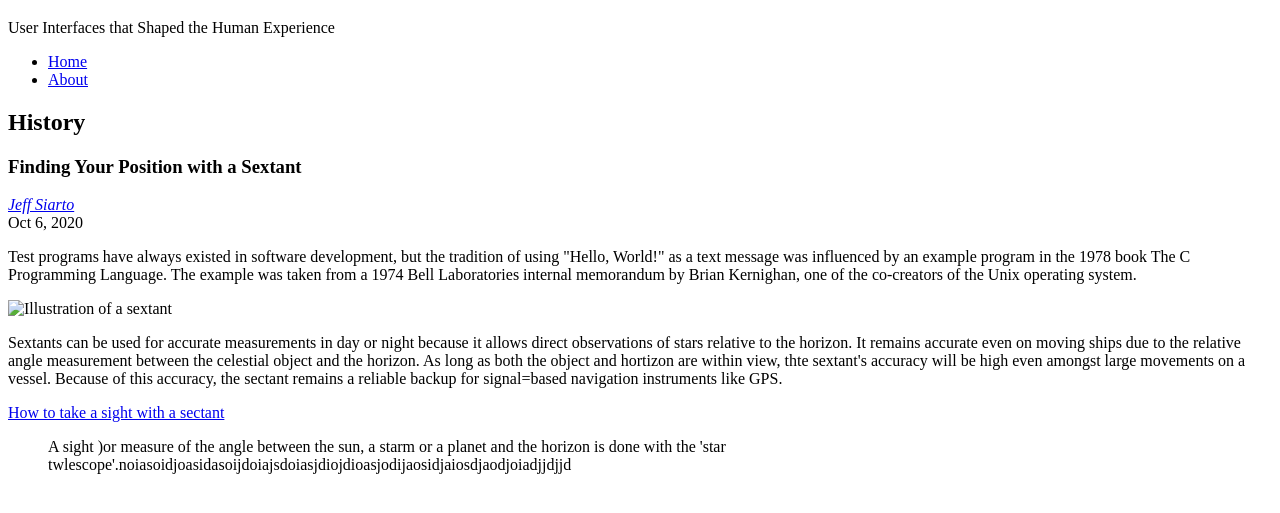
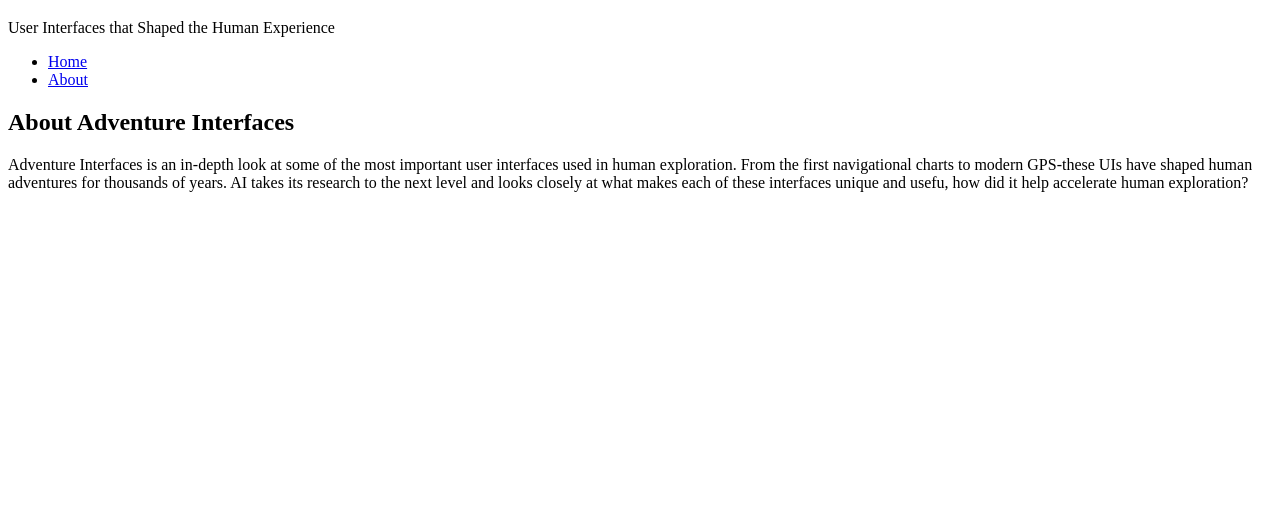
Before and after one commit to MattMorrell15/mi349_blog, a plain HTML site: page about.html in a window 1280 px wide. Shown: the part 61-574 px from the top of the page. Drawn offline with Linux system fonts and the light colour scheme.

```diff
--- a/about.html
+++ b/about.html
@@ -3,12 +3,12 @@
 <head>
     <meta charset="UTF-8">
     <meta name="viewport" content="width=device-width, initial-scale=1.0">
-    <title>Effective use of virtual reality to improve student outcomes in Science</title>
-  </head>
-  <body>
+    <title>About - AI</title>
+</head>
+<body>
     <header>
-      <h1>Adventure Interfaces</h1>
-      <p>User Interfaces that Shaped the Human Experience</p>
+        <h1>Adventure Interfaces</h1>
+        <p>User Interfaces that Shaped the Human Experience</p>
         <nav>
             <ul>
                 <li><a href="index.html">Home</a></li>
@@ -16,20 +16,9 @@
             </ul>
         </nav>
     </header>
-    <section id="blog">
-        <h2>History</h2>
-        <article class="blog-post">
-            <h3>Finding Your Position with a Sextant</h3>
-            <address class="author"><a rel="author" href="https://twitter.com/jsiarto">Jeff Siarto</a></address>
-            <time datetime="2020-20-06" title="October 6, 2020">Oct 6, 2020</time>
-            <p>Test programs have always existed in software development, but the tradition of using "Hello, World!" as a text message was influenced by an example program in the 1978 book The C Programming Language. The example was taken from a 1974 Bell Laboratories internal memorandum by Brian Kernighan, one of the co-creators of the Unix operating system.</p>
-            <p><img alt="Illustration of a sextant" src="images/sextant.png" /></p>
-            <p>Sextants can be used for accurate measurements in day or night because it allows direct observations of stars relative to the horizon. It remains accurate even on moving ships due to the relative angle measurement between the celestial object and the horizon. As long as both the object and hortizon are within view, thte sextant's accuracy will be high even amongst large movements on a vessel. Because of this accuracy, the sectant remains a reliable backup for signal=based navigation instruments like GPS.</p>
-            <p><a href="https://en.wiki.org">How to take a sight with a sectant</a></p>
-            <blockquote><p>A sight )or measure of the angle between the sun, a starm or a planet and the horizon is done with the 'star twlescope'.noiasoidjoasidasoijdoiajsdoiasjdiojdioasjodijaosidjaiosdjaodjoiadjjdjjd</p></blockquote>
-        </article>
-        </article class="blog-post">
-        </article>
-    </section>
-  </body>
+    <main>
+        <h2>About Adventure Interfaces</h2>
+        <p>Adventure Interfaces is an in-depth look at some of the most important user interfaces used in human exploration. From the first navigational charts to modern GPS-these UIs have shaped human adventures for thousands of years. AI takes its research to the next level and looks closely at what makes each of these interfaces unique and usefu, how did it help accelerate human exploration?</p>
+    </main>
+</body>
 </html>
```
Also changed, not shown: index.html (+22 -0 lines).
